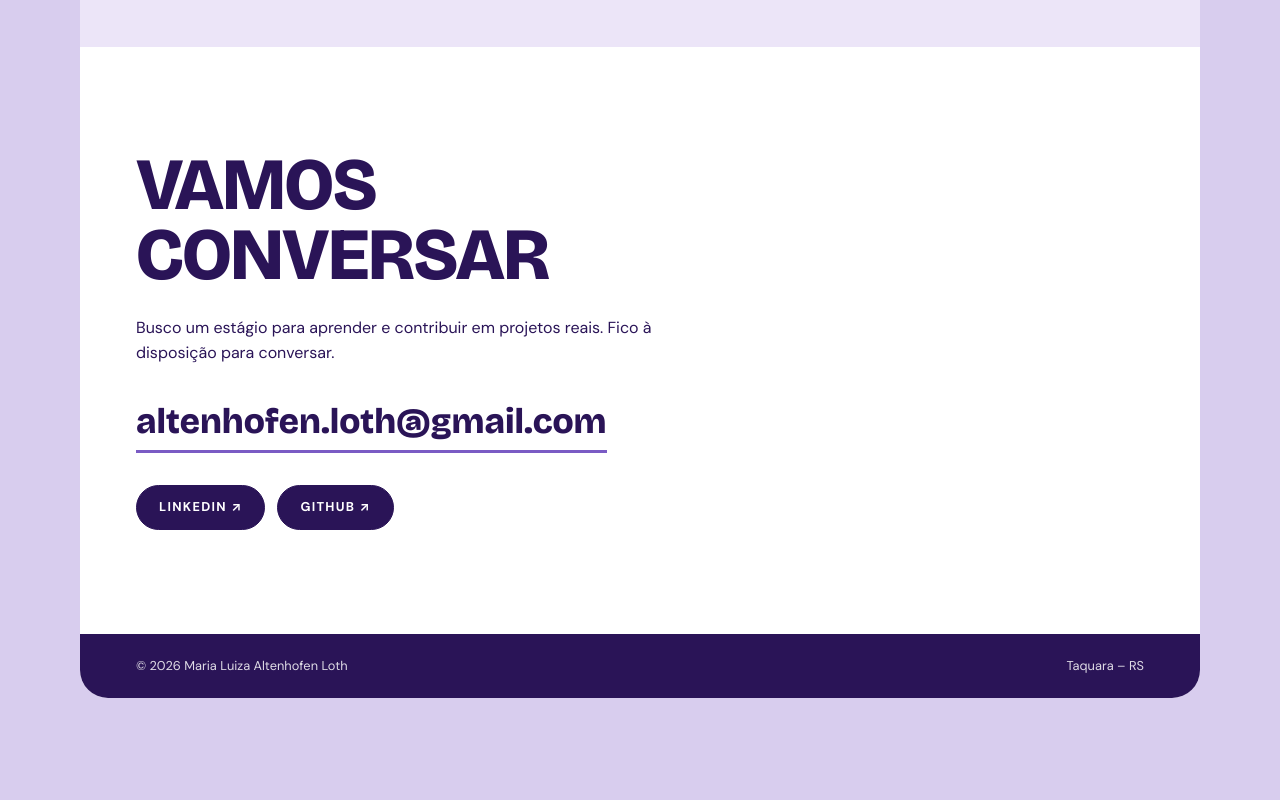
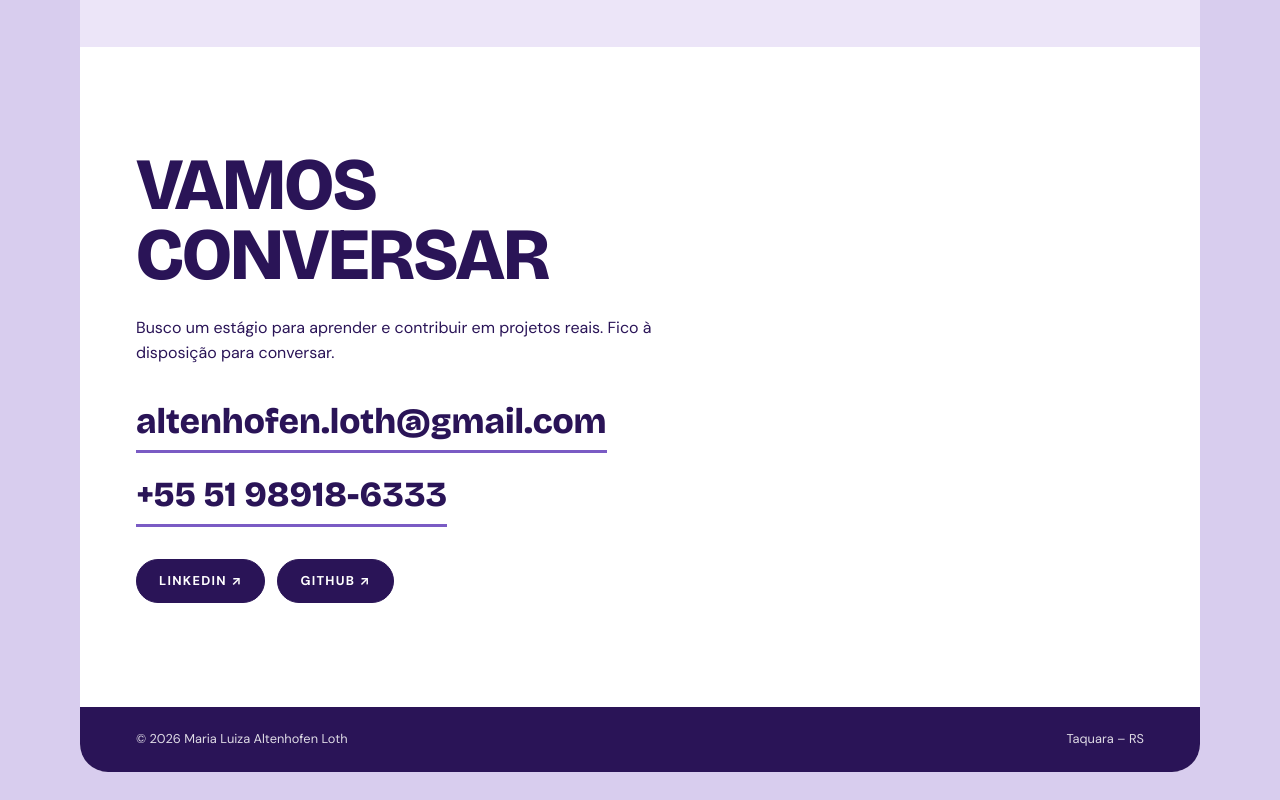
Before and after one commit to Lotth00/Lotth00, a plain HTML site: page portfolio/index.html in a window 1280 px wide. Shown: the part 4310-5110 px from the top of the page. Before the commit the page ends 5036 px from the top, so only its background shows below. Drawn offline with nearby package versions, Linux system fonts and the light colour scheme.

Commit message:
Adicionar telefone na seção de contato

```diff
--- a/portfolio/index.html
+++ b/portfolio/index.html
@@ -120,6 +120,8 @@ h2{font-size:clamp(2.4rem,7vw,4.6rem)}
 .contact p{max-width:520px;margin-bottom:28px}
 .mail{display:inline-block;font-family:var(--display);font-weight:800;font-size:clamp(1.2rem,3.6vw,2.2rem);border-bottom:3px solid var(--mid);margin-bottom:32px;word-break:break-all}
 .mail:hover{color:var(--purple)}
+.info{display:flex;flex-direction:column;align-items:flex-start;gap:14px;margin-bottom:32px}
+.info .mail{margin-bottom:0}
 .links{display:flex;flex-wrap:wrap;gap:12px}
 footer{background:var(--ink);color:#fff;padding-block:22px}
 .foot{display:flex;flex-wrap:wrap;justify-content:space-between;gap:12px;font-size:.8rem;opacity:.85}
@@ -373,7 +375,10 @@ footer{background:var(--ink);color:#fff;padding-block:22px}
     <section class="contact wrap" id="contato">
       <h2>Vamos<br>conversar</h2>
       <p>Busco um estágio para aprender e contribuir em projetos reais. Fico à disposição para conversar.</p>
-      <a class="mail" href="mailto:altenhofen.loth@gmail.com">altenhofen.loth@gmail.com</a>
+      <div class="info">
+        <a class="mail" href="mailto:altenhofen.loth@gmail.com">altenhofen.loth@gmail.com</a>
+        <a class="mail" href="tel:+5551989186333">+55 51 98918-6333</a>
+      </div>
       <div class="links">
         <a class="btn btn-dark" href="https://www.linkedin.com/in/maria-luiza-altenhofen-loth" target="_blank" rel="noopener">LinkedIn ↗</a>
         <a class="btn btn-dark" href="https://github.com/Lotth00" target="_blank" rel="noopener">GitHub ↗</a>
```
